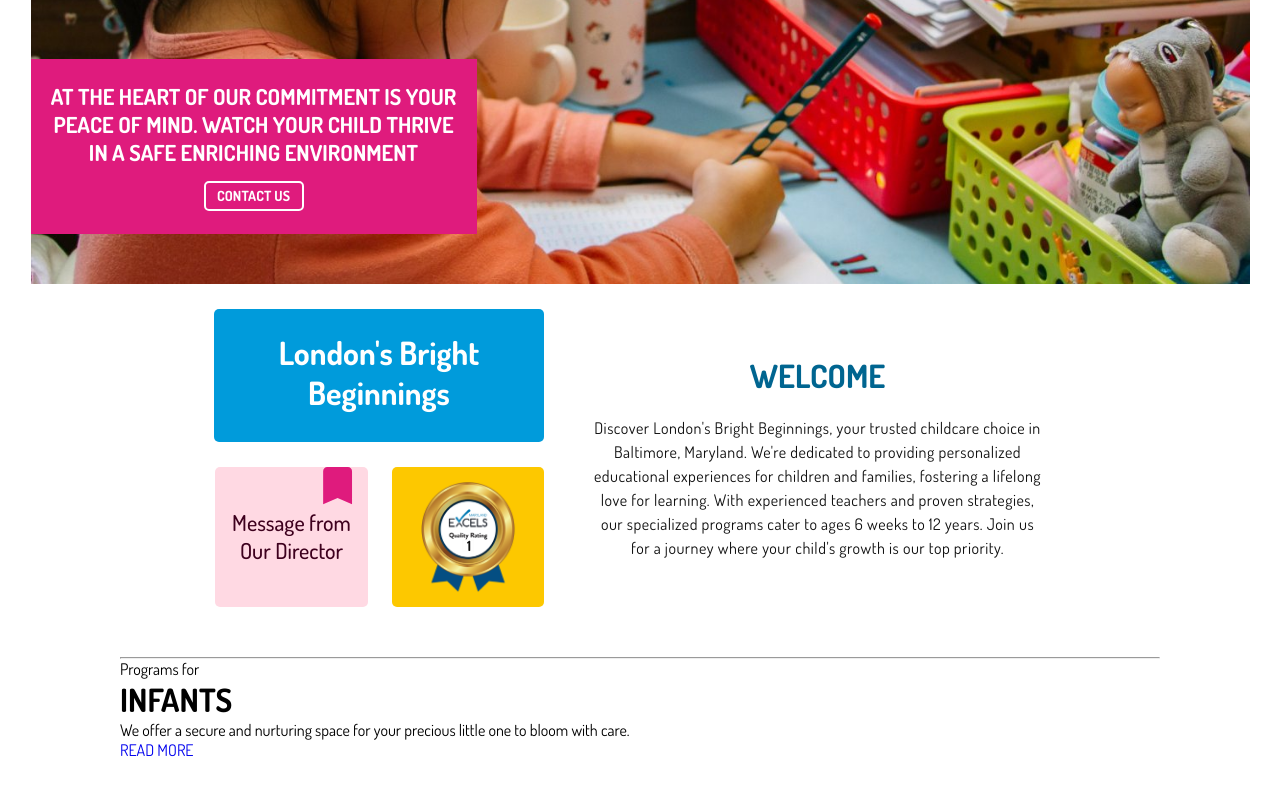
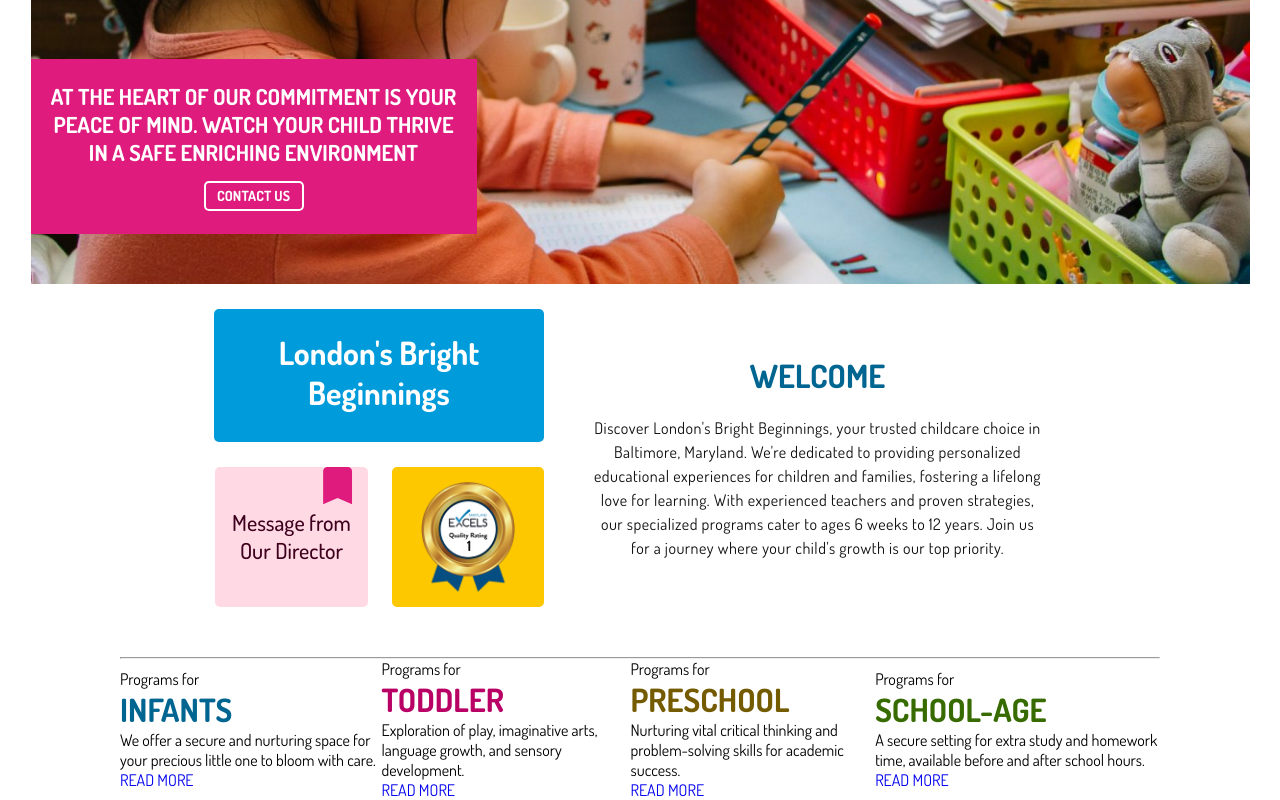
Before and after one commit to adinduokoro/London-s-Bright-Beginnings, a React (Create React App) app: page / in a window 1280 px wide. Shown: the part 392-1192 px from the top of the page. Before the commit the page ends 1152 px from the top, so only its background shows below. Built offline with nearby package versions, Linux system fonts and the light colour scheme.

Commit message:
Programs
Created the data for the programs.

```diff
--- a/src/components/programs/Programs.jsx
+++ b/src/components/programs/Programs.jsx
@@ -1,20 +1,22 @@
 import React from "react";
+import { programs } from "./data";
 
 const Programs = () => {
   return (
-    <div className="section">
-      <div className="programs__cardContainer">
-        <div className="programs__cardInfo">
-          <span>Programs for</span>
-          <h1>INFANTS</h1>
-          <div className="cardLine"></div>
-          <p>
-            We offer a secure and nurturing space for your precious little one
-            to bloom with care.
-          </p>
-          <a href="/">READ MORE</a>
-        </div>
-      </div>
+    <div className="program section">
+      {programs.map((program, index) => {
+        return (
+          <div className="programs__cardContainer" key={index}>
+            <div className="programs__cardInfo">
+              <span>Programs for</span>
+              <h1 style={{color: program.color}}>{program.title}</h1>
+              <div className="cardLine"></div>
+              <p>{program.paragraph}</p>
+              <a href={program.path}>READ MORE</a>
+            </div>
+          </div>
+        );
+      })}
     </div>
   );
 };
--- /dev/null
+++ b/src/components/programs/data.js
@@ -0,0 +1,26 @@
+export const programs = [
+  {
+    title: "INFANTS",
+    color: "var(--primaryColorBlue)",
+    paragraph: "We offer a secure and nurturing space for your precious little one to bloom with care.",
+    path: "/",
+  },
+  {
+    title: "TODDLER",
+    color: "var(--primaryColorPink)",
+    paragraph: "Exploration of play, imaginative arts, language growth, and sensory development.",
+    path: "/",
+  },
+  {
+    title: "PRESCHOOL",
+    color: "var(--primaryColorYellow)",
+    paragraph: "Nurturing vital critical thinking and problem-solving skills for academic success.",
+    path: "/",
+  },
+  {
+    title: "SCHOOL-AGE",
+    color: "var(--primaryColorGreen)",
+    paragraph: "A secure setting for extra study and homework time, available before and after school hours.",
+    path: "/",
+  },
+]
--- a/src/styles/home.css
+++ b/src/styles/home.css
@@ -207,7 +207,14 @@
 }
 
 /* PROGRAM CARDS */
-.programs__cardContainer{}
+.program{
+  display: flex;
+  justify-content: center;
+  align-items: center;
+}
+.programs__cardContainer{
+
+}
 .programs__cardInfo{}
 .programs__cardInfo span{}
 .programs__cardInfo h1{}
```
